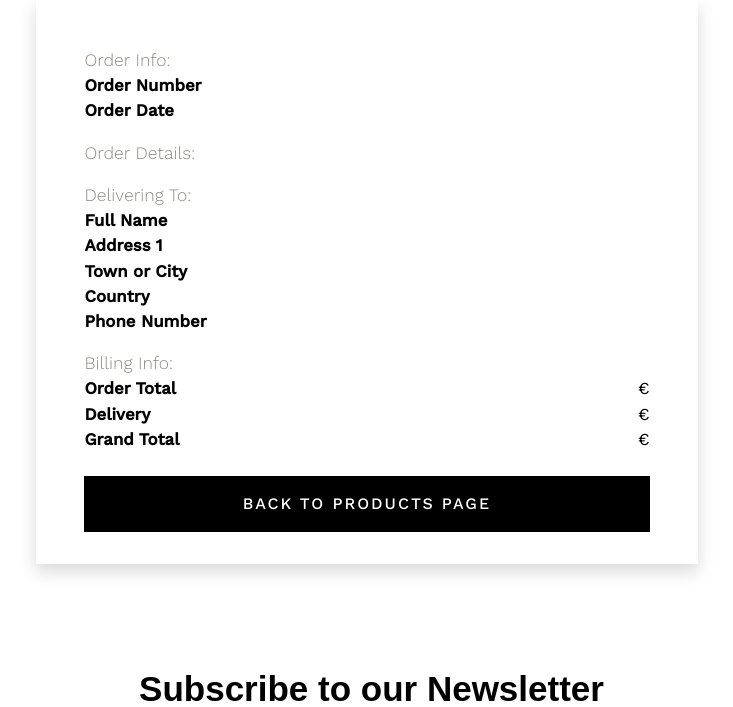
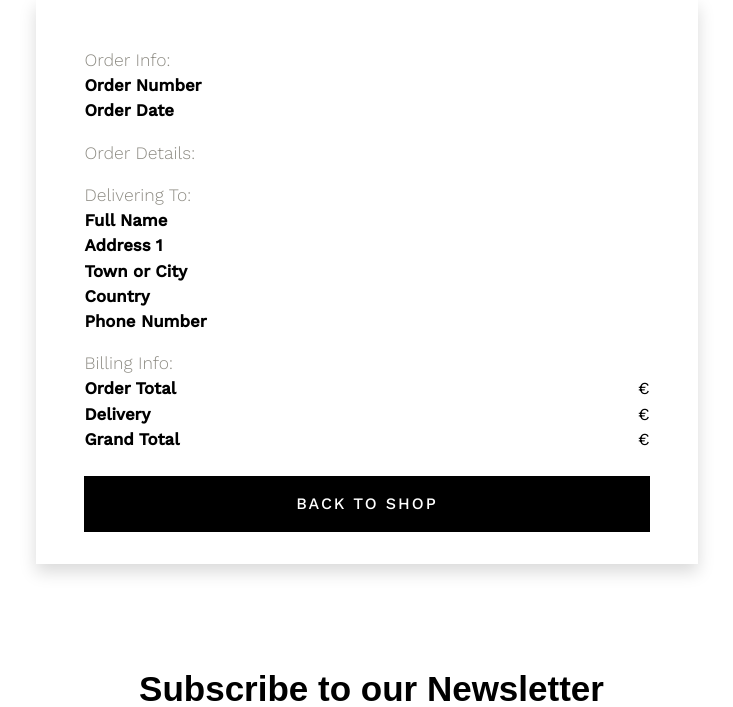
Before and after one commit to Code-Institute-Submissions/Culture-Webstore, a Django app: template checkout/templates/checkout/checkout_success.html in a window 1280 px wide. Shown: the part 389-1096 px from the top of the page, without its empty margins (273-1006 px from the left). Run offline with Django 3.2, Linux system fonts and the light colour scheme; the template is opened without the code that fills it, so the values that code supplies are empty; some libraries are stand-ins or nearby versions; some web fonts are replaced.

Commit message:
Update back to products button - "back to shop"

```diff
--- a/checkout/templates/checkout/checkout_success.html
+++ b/checkout/templates/checkout/checkout_success.html
@@ -195,7 +195,7 @@
                             </a>
                         {% else %}
                             <a href="{% url 'products' %}" class="btn w-100 button-black rounded-0 my-2">
-                                <span class="text-uppercase">Back to products page</span>
+                                <span class="text-uppercase">Back to shop</span>
                             </a>
                         {% endif %}
                     </div>
```
